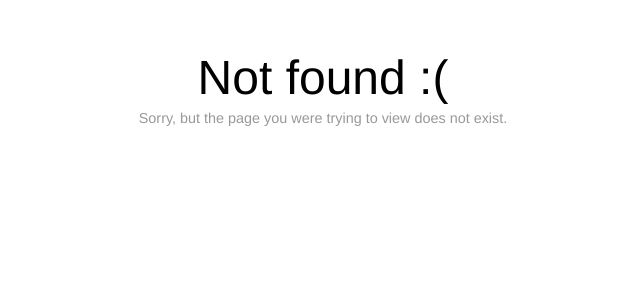
After one commit to ElDiabloRojo/apy, a Flask app: template app/api/templates/404.html in a window 1280 px wide. The commit adds this page. Shown: the top 300 px of the page, without its empty margins (317-957 px from the left). Run offline with Flask 2, Linux system fonts and the light colour scheme; the template is opened without the code that fills it, so the values that code supplies are empty.

Commit message:
move to controller structure

```diff
--- a/app/api/config.py
+++ b/app/api/config.py
@@ -6,4 +6,3 @@ LOGGER_NAME = 'api-server'
 LOG_FILENAME = 'api-server.log'
 
 MONGO_DBNAME = 'apy'
-MONGO_URI = 'mongodb://user:secretPassword@mongo:27017/apy'
--- /dev/null
+++ b/app/api/controllers/__init__.py
@@ -0,0 +1,6 @@
+import os
+import glob
+
+
+__all__ = [os.path.basename(f)[:-3]
+           for f in glob.glob(os.path.dirname(__file__) + "/*.py")]
--- a/app/api/routes/hekob.py
+++ b/app/api/controllers/hekob.py
@@ -1,8 +1,5 @@
 from api import app
-import logging
 from flask_pymongo import PyMongo
-from flask import Flask
-from flask import Markup
 from flask import render_template
 
 mongo = PyMongo(app)
--- a/app/api/routes/mongo.py
+++ b/app/api/controllers/mongo.py
@@ -1,4 +1,5 @@
 from api import app
+import os
 from flask import jsonify
 from flask import request
 from flask_pymongo import PyMongo
@@ -43,4 +44,4 @@ def purge():
     return jsonify({'result' : purge_stars.deleted_count})
 
 if __name__ == '__main__':
-    app.run(debug=True)
+    app.run()
--- a/app/api/routes/query.py
+++ b/app/api/controllers/query.py
@@ -10,5 +10,9 @@ def index():
     message = request.args.get('m')
     return render_template('index.html', message=message)
 
+@app.errorhandler(404)
+def page_not_found(e):
+    return render_template('404.html')
+
 if __name__ == '__main__':
     app.run(debug=True)
--- a/app/api/static/styles/style.css
+++ b/app/api/static/styles/style.css
@@ -21,6 +21,13 @@ h2 {
     color: #999;
 }
 
+p {
+    font-weight: 200;
+    font-size: 0.9em;
+    margin: 0 0 50px;
+    color: #999;
+}
+
 a {
     margin-top: 50px;
     display: block;
--- /dev/null
+++ b/app/api/templates/404.html
@@ -0,0 +1,19 @@
+<!DOCTYPE html>
+<html lang="en">
+
+<head>
+    <meta charset="utf-8">
+    <title>Page Not Found :(</title>
+    <link rel="stylesheet" type="text/css" href="{{ url_for('static', filename='styles/style.css')}}">
+</head>
+
+<body>
+<div class="wrapper">
+    <h1>Not found
+        <span>:(</span>
+    </h1>
+    <p>Sorry, but the page you were trying to view does not exist.</p>
+</div>
+</body>
+
+</html>
--- a/app/api/templates/bar_chart.html
+++ b/app/api/templates/bar_chart.html
@@ -4,6 +4,7 @@
     <meta charset="utf-8" />
     <title>{{ title }}</title>
     <script src='https://cdnjs.cloudflare.com/ajax/libs/Chart.js/1.0.2/Chart.min.js'></script>
+    <link rel="stylesheet" type="text/css" href="{{ url_for('static', filename='styles/style.css')}}">
 </head>
 
 <body>
--- a/app/api/templates/chart.html
+++ b/app/api/templates/chart.html
@@ -7,7 +7,7 @@
 </head>
 <body>
 <div class="wrapper">
-    <h1>Duration & Values</h1>
+    <h1>Sams Chart</h1>
     <h2>Mixed chart example.</h2>
 
     <canvas id="myChart" width="1600" height="900"></canvas>
--- a/app/api/templates/index.html
+++ b/app/api/templates/index.html
@@ -1,5 +1,6 @@
 <html>
 <head>
+    <link rel="stylesheet" type="text/css" href="{{ url_for('static', filename='styles/style.css')}}">
     <title>Flask Shop</title>
 </head>
 <body>
--- a/app/api/templates/line_chart.html
+++ b/app/api/templates/line_chart.html
@@ -4,6 +4,7 @@
     <meta charset="utf-8" />
     <title>{{ title }}</title>
     <script src='https://cdnjs.cloudflare.com/ajax/libs/Chart.js/1.0.2/Chart.min.js'></script>
+    <link rel="stylesheet" type="text/css" href="{{ url_for('static', filename='styles/style.css')}}">
 </head>
 
 <body>
--- a/app/api/templates/pie_chart.html
+++ b/app/api/templates/pie_chart.html
@@ -4,6 +4,7 @@
     <meta charset="utf-8" />
     <title>{{ title }}</title>
     <script src='https://cdnjs.cloudflare.com/ajax/libs/Chart.js/1.0.2/Chart.min.js'></script>
+    <link rel="stylesheet" type="text/css" href="{{ url_for('static', filename='styles/style.css')}}">
 </head>
 
 <body>
--- a/app/run.py
+++ b/app/run.py
@@ -3,6 +3,4 @@
 from api import app
 
 if __name__ == '__main__':
-    app.logger.setLevel(logging.INFO)
-    app._static_folder = "static/"
     app.run()
--- a/docker-compose.yml
+++ b/docker-compose.yml
@@ -21,6 +21,8 @@ services:
     build:
       context: app/
       dockerfile: docker/python.Dockerfile
+    environment:
+      MONGO_URI: "mongodb://user:secretPassword@mongo:27017/apy"
     depends_on:
       - 'mongo'
   mongo:
```
Also changed, not shown: app/api/__init__.py (+4 -23 lines), app/api/controllers/chart.py (renamed from app/api/routes/chart.py), app/api/routes/__init__.py (deleted), 2 other files.
